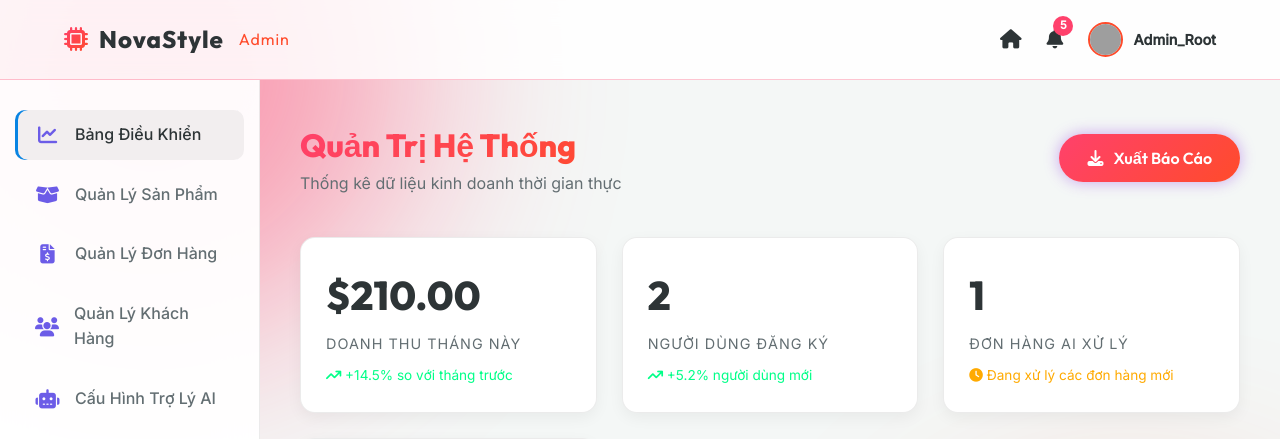
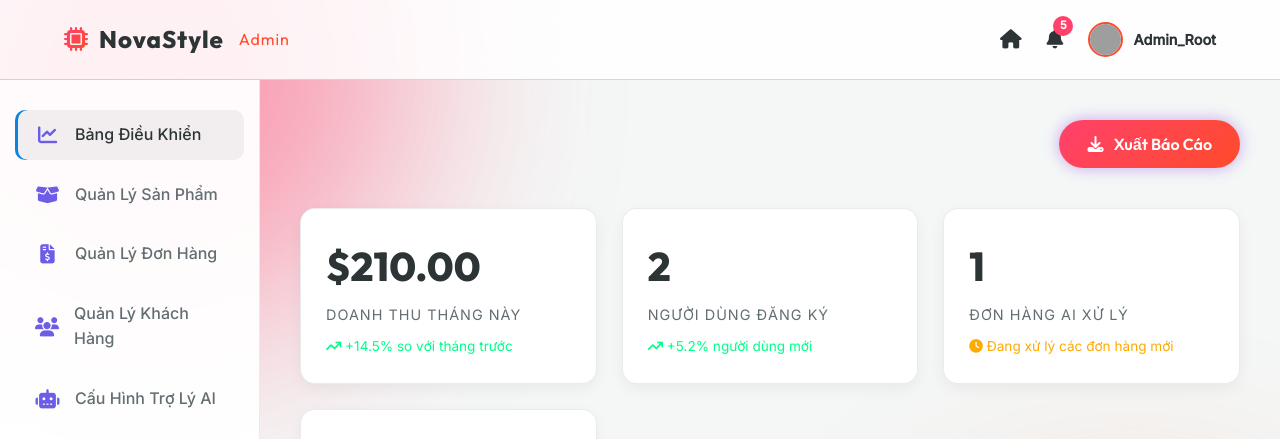
Before and after one commit to longnm05/web-ban-hang, a PHP site: page /admin.php in a window 1280 px wide. Shown: the top 439 px of the page. Run offline with PHP 8.4, Linux system fonts and the light colour scheme; data comes from the database, SQL or seed files in the repository; grey boxes are pictures that could not be loaded.

Commit message:
Xoa tieu de quan tri hệ thống

```diff
--- a/admin.php
+++ b/admin.php
@@ -443,8 +443,7 @@
         <main class="admin-main">
             <div class="admin-header">
                 <div>
-                    <h1>Quản Trị Hệ Thống</h1>
-                    <p style="color: var(--text-muted);">Thống kê dữ liệu kinh doanh thời gian thực</p>
+                    <!-- Tiêu đề đã được lược bỏ theo yêu cầu -->
                 </div>
                 <div>
                     <button class="btn btn-primary btn-glow" style="background: linear-gradient(135deg, #ff416c 0%, #ff4b2b 100%);">
```
